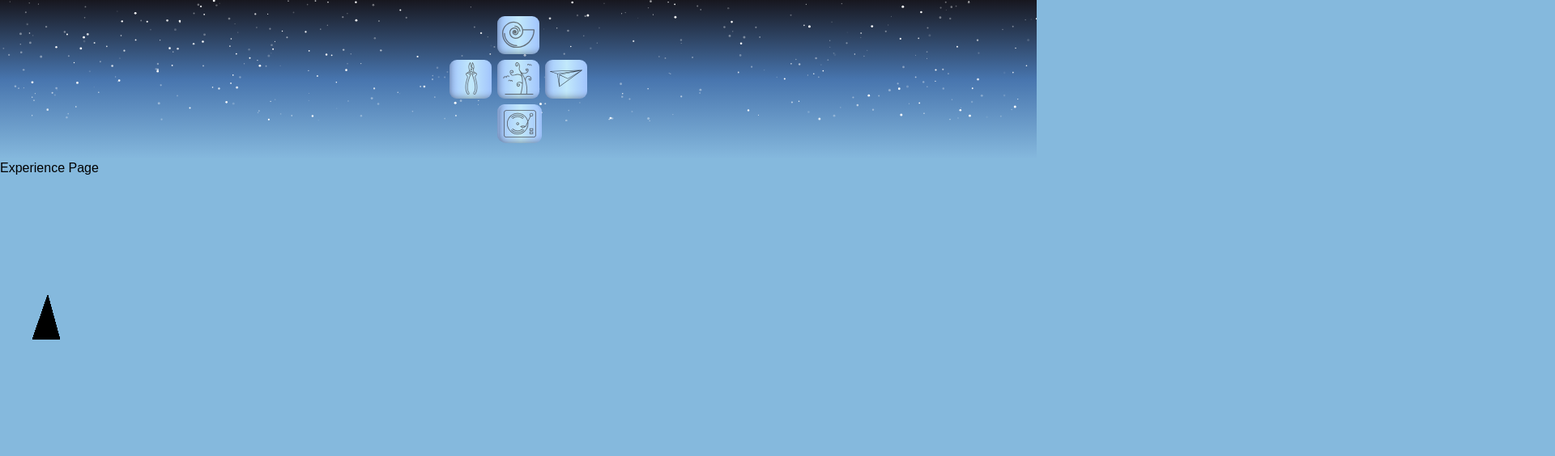
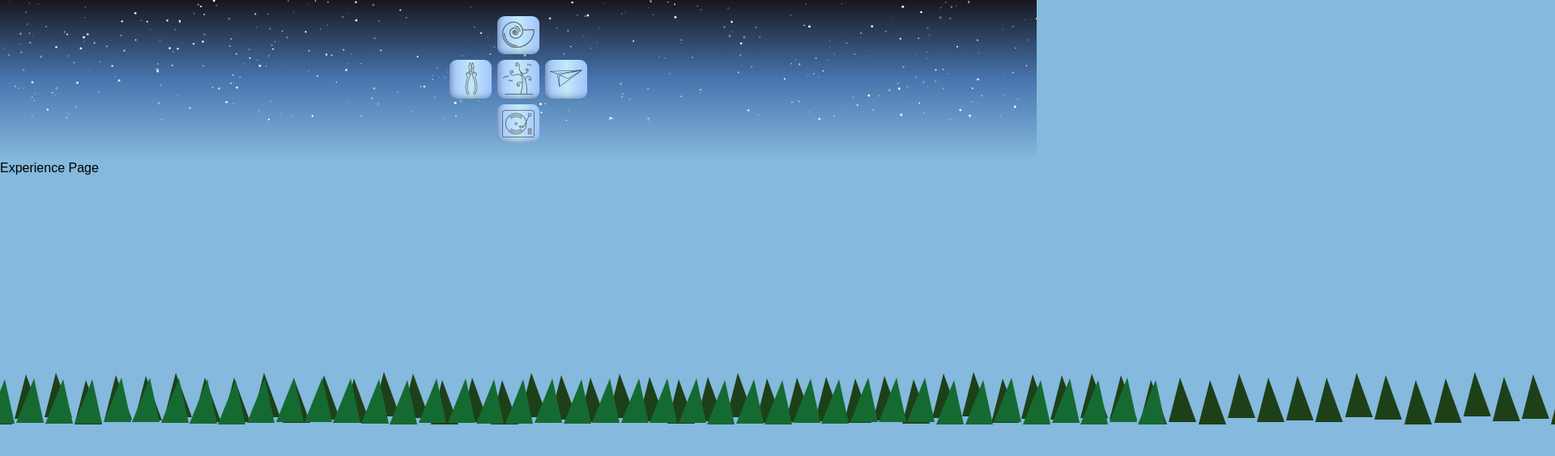
Before and after one commit to StefieCaff/stefanietronic, a React (Create React App) app: page /experience in a window 1280 px wide. Shown: the top 564 px of the page at 81% size, 1920 px wide, since content can reach past the window. Built offline with nearby package versions, Linux system fonts and the light colour scheme.

Commit message:
Grass component rough draft
need to work on "bottom" and possibly adding random green colors

```diff
--- a/src/Components/Grass/Grass.jsx
+++ b/src/Components/Grass/Grass.jsx
@@ -1,18 +1,41 @@
 // Grass.jsx
 import React from 'react';
 import styles from './Grass.module.css';
+
+function getRandomInt(min, max) {
+  return Math.floor(Math.random() * (max - min + 1)) + min;
+}
 
 const Grass = () => {
   return (
     <div className={styles.grassContainer}>
       {/* Front Row */}
-      {Array.from({ length: 45 }, (_, index) => (
-        <div key={`front-${index}`} className={`${styles.blade} ${styles['blade' + (index + 1)]}`} />
-      ))}
+      <div className={`${styles.row} ${styles.frontRow}`}>
+        {Array.from({ length: 45 }, (_, index) => (
+          <div
+            key={`front-${index}`}
+            className={styles.blade}
+            style={{
+              height: getRandomInt(40, 35), // Random height between 30px and 70px
+              marginRight: getRandomInt(1, 2), // Random margin between 1px and 2px
+            }}
+          />
+        ))}
+      </div>
       {/* Back Row */}
-      {Array.from({ length: 45 }, (_, index) => (
-        <div key={`back-${index}`} className={`${styles.blade} ${styles['blade' + (index + 1) + 'b']}`} />
-      ))}
+      <div className={`${styles.row} ${styles.backRow}`}>
+        {Array.from({ length: 200 }, (_, index) => (
+          <div
+            key={`back-${index}`}
+            className={`${styles.blade} ${styles.backBlade}`} // Add back-blade class
+            style={{
+              height: getRandomInt(25, 35), // Random height between 25px and 35px
+              marginRight: getRandomInt(2, 3), // Random margin between 2px and 3px
+              animationDuration: '10s', // Adjust animation duration for back row
+            }}
+          />
+        ))}
+      </div>
     </div>
   );
 };
--- a/src/Components/Grass/Grass.module.css
+++ b/src/Components/Grass/Grass.module.css
@@ -1,32 +1,50 @@
 /* Grass.module.css */
+
 .grassContainer {
-    position: relative;
-    width: 1200px;
-    /* Adjust as needed */
-    height: 200px;
-    /* Adjust as needed */
-    margin: 0 auto;
+    display: flex;
+    flex-wrap: wrap;
+    justify-content: center;
+    align-items: flex-end;
+    width: 100vw;
+    /* height: auto; */
+}
+
+.row {
+    display: flex;
+    margin-bottom: -305px;
+    /* Adjust this value as needed for the overlapping effect */
+}
+
+.frontRow {
+    z-index: 1;
+    /* Ensure front row is on top */
+}
+
+.backRow {
+    z-index: 0;
+    /* Ensure back row is below front row */
 }
 
 .blade {
     border-left: 10px solid transparent;
     border-right: 10px solid transparent;
-    border-bottom: 55px solid;
-    position: absolute;
-    bottom: 0;
-    -webkit-animation: bladeMove 5s infinite;
-    animation: bladeMove 5s infinite;
+    border-bottom: 55px solid #156A32;
+    width: 100%;
+    /* height: auto; */
+    /* Blade width takes full width of container */
+    margin-right: 1px;
+    /* Add a small gap between blades */
+    animation: bladeMove 7s infinite;
+    /* Adjust animation duration for back row */
+    /* Apply animation to each blade */
 }
 
-/* Adjust colors for front and back rows as needed */
-.blade1 {
-    left: 0;
-    border-bottom-color: #156A32;
+.backBlade {
+    border-bottom-color: #1E4018;
+    /* height: auto; */
+    /* Change the color of the back row */
 }
 
-/* Add styles for other blades... */
-
-/* Animation */
 @keyframes bladeMove {
 
     0%,
--- a/src/Components/SoundPlayer/SoundPlayer.module.css
+++ b/src/Components/SoundPlayer/SoundPlayer.module.css
@@ -14,8 +14,6 @@
     transition: opacity 0.9s ease;
     width: 100%;
     height: 100%;
-    margin: 0 0px 0 2px;
-    padding: 0 1px 1px 0;
     background-image: var(--accent-background-image-gradient);
     box-shadow: 0 -20px 10px -20px rgba(0, 0, 0, 0.45) inset,
         20px 0 10px -20px rgba(0, 0, 0, 0.45) inset;
```
